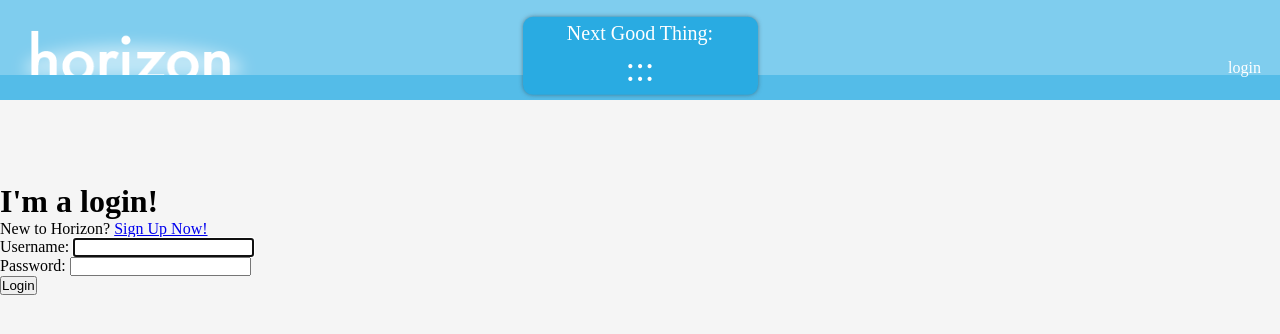
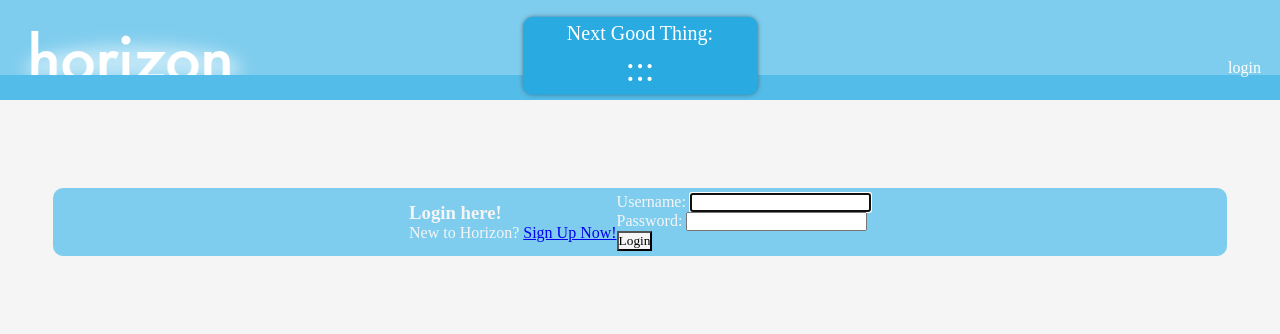
Before and after one commit to SIW22/Horizon, a Django app: page /accounts/login/ in a window 1280 px wide. Shown: the top 334 px of the page. Run offline with Django 3.2, Linux system fonts and the light colour scheme; some libraries are stand-ins or nearby versions.

Commit message:
begins to style forms

```diff
--- a/main_app/static/styles/main.css
+++ b/main_app/static/styles/main.css
@@ -109,6 +109,29 @@ body {
   flex-direction: column;
   justify-content: center;
   align-items: center;
+}
+
+.login-form {
+  background: #7FCDEE;
+  color: whitesmoke;
+  width: 91vw;
+  height: auto;
+  display: flex;
+  flex-direction: row;
+  justify-content: center;
+  align-items: center;
+  margin-top: 5px;
+  border-radius: 10px;
+  padding: 5px;
+}
+
+.misc-text {
+  flex-direction: column;
+}
+
+.btn {
+  background: whitesmoke;
+  font-family: futura;
 }
 
 /* CARDS */
--- a/main_app/templates/base.html
+++ b/main_app/templates/base.html
@@ -61,7 +61,7 @@
 
     </header>
 
-    <main class="container">
+    <main class="field">
       {% block content %}
       {% endblock %}
     </main>
--- a/main_app/templates/events/edit.html
+++ b/main_app/templates/events/edit.html
@@ -1,4 +1,5 @@
 {% extends 'base.html'%} {% block content%}
+<div class="login-form">
 
 <section class="form-section">
   <h1>EDIT {{event.title}}</h1>
@@ -7,5 +8,5 @@
     <button class="btn" type="submit">Save</button>
   </form>
 </section>
-
+</div>
 {% endblock %}
--- a/main_app/templates/events/new.html
+++ b/main_app/templates/events/new.html
@@ -1,4 +1,5 @@
 {% extends 'base.html'%} {% block content%}
+<div class="login-form">
 
 <section class="form-section">
   <h1>NEW EVENT</h1>
@@ -7,5 +8,5 @@
     <button class="btn" type="submit">Save</button>
   </form>
 </section>
-
+</div>
 {% endblock %}
--- a/main_app/templates/registration/login.html
+++ b/main_app/templates/registration/login.html
@@ -1,12 +1,17 @@
 {% extends 'base.html'%} {% block content%}
-<h1>I'm a login!</h1>
+<div class="login-form">
 
-<p>New to Horizon? <a href="{% url 'signup' %}">Sign Up Now!</a></p>
+  <div class="misc-text">
+    <h3 class="login-here-text">Login here!</h3>
 
-<form action="{% url 'login' %}" method="post">
-  {% csrf_token %} {{form.as_p}}
-  <input type="submit" class="btn" value="Login" />
-  <input type="hidden" name="next" value="{{next}}" />
-</form>
+    <p class="new-to-horizon-text">New to Horizon?
+    <a href="{% url 'signup' %}" class="sign-up-now-text">Sign Up Now!</a></p>
+  </div>
 
+  <form action="{% url 'login' %}" method="post">
+    {% csrf_token %} {{form.as_p}}
+    <input type="submit" class="btn" value="Login" />
+    <input type="hidden" name="next" value="{{next}}" />
+  </form>
+</div>
 {% endblock %}
```
Also changed, not shown: main_app/templates/registration/signup.html (+5 -2 lines), project_two/settings.py (+9 -9 lines).
